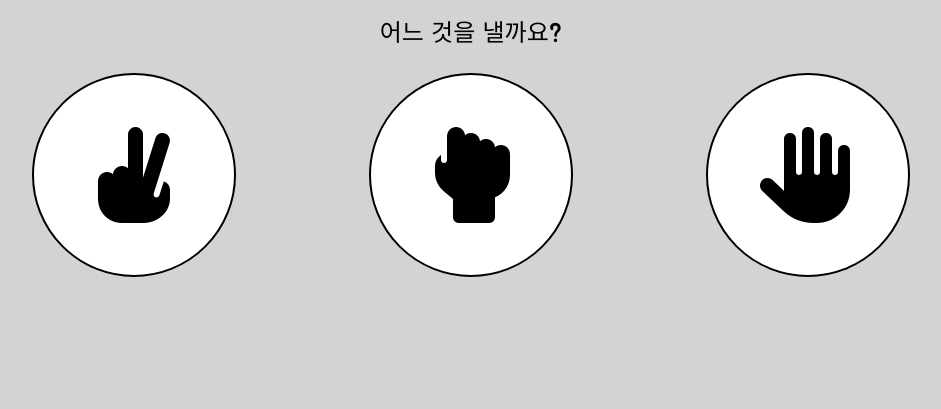
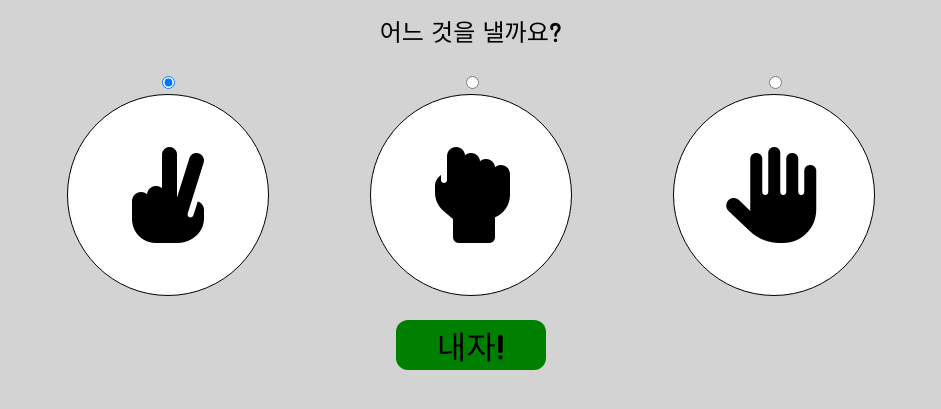
Before and after one commit to cermen/RockScissorsPaper, a plain HTML site: page index.html in a window 1280 px wide. Shown: the part 107-516 px from the top of the page, without its empty margins (169-1110 px from the left). Drawn offline with Linux system fonts and the light colour scheme.

Commit message:
내기 버튼 구현

```diff
--- a/index.html
+++ b/index.html
@@ -21,10 +21,20 @@
     <body>
         <h1>가위바위보 게임</h1>
         <p>어느 것을 낼까요?</p>
-        <div class="sign-list">
-            <div class="sign"><i class="fas fa-light fa-hand-scissors fa-rotate-90"></i></div>
-            <div class="sign"><i class="fas fa-light fa-hand-back-fist"></i></div>
-            <div class="sign"><i class="fas fa-light fa-hand"></i></div>
+        <div class="sign-buttons">
+            <div class="button">
+                <input type="radio" name="rGroup" value="2" id="scissors" checked="checked"/>
+                <label for="scissors"><div class="sign"><i class="fas fa-light fa-hand-scissors fa-rotate-90"></i></div></label>
+            </div>
+            <div class="button">
+                <input type="radio" name="rGroup" value="1" id="rock"/>
+                <label for="rock"><div class="sign"><i class="fas fa-light fa-hand-back-fist"></i></div></label>
+            </div>
+            <div class="button">
+                <input type="radio" name="rGroup" value="3" id="paper"/>
+                <label for="paper"><div class="sign"><i class="fas fa-light fa-hand"></i></div></label>
+            </div>
         </div>
+        <button id="confirm">내자!</button>
     </body>
 </html>
--- a/style.css
+++ b/style.css
@@ -13,12 +13,16 @@ p {
     font-size: 24px;
 }
 
-.sign-list {
+.sign-buttons {
     display: flex;
     justify-content: space-evenly;
     width: 80%;
     margin: auto;
 }
+
+/* .button > input {
+    display: none;
+} */
 
 .sign {
     display: flex;
@@ -27,7 +31,7 @@ p {
     width: 200px;
     height: 200px;
     background-color: white;
-    border: 2px solid black;
+    border: 1px solid black;
     border-radius: 50%;
     margin: auto;
 }
@@ -52,3 +56,21 @@ p {
 .sign:active i {
     background-color: skyblue;
 }
+
+.button > input:checked > label > div {
+    background-color: skyblue;
+}
+
+.button > input:checked > label > div > i {
+    background-color: skyblue;
+}
+
+#confirm {
+    background-color: green;
+    width: 150px;
+    height: 50px;
+    font-size: 24pt;
+    margin-top: 24px;
+    border: transparent;
+    border-radius: 12px;
+}
```
